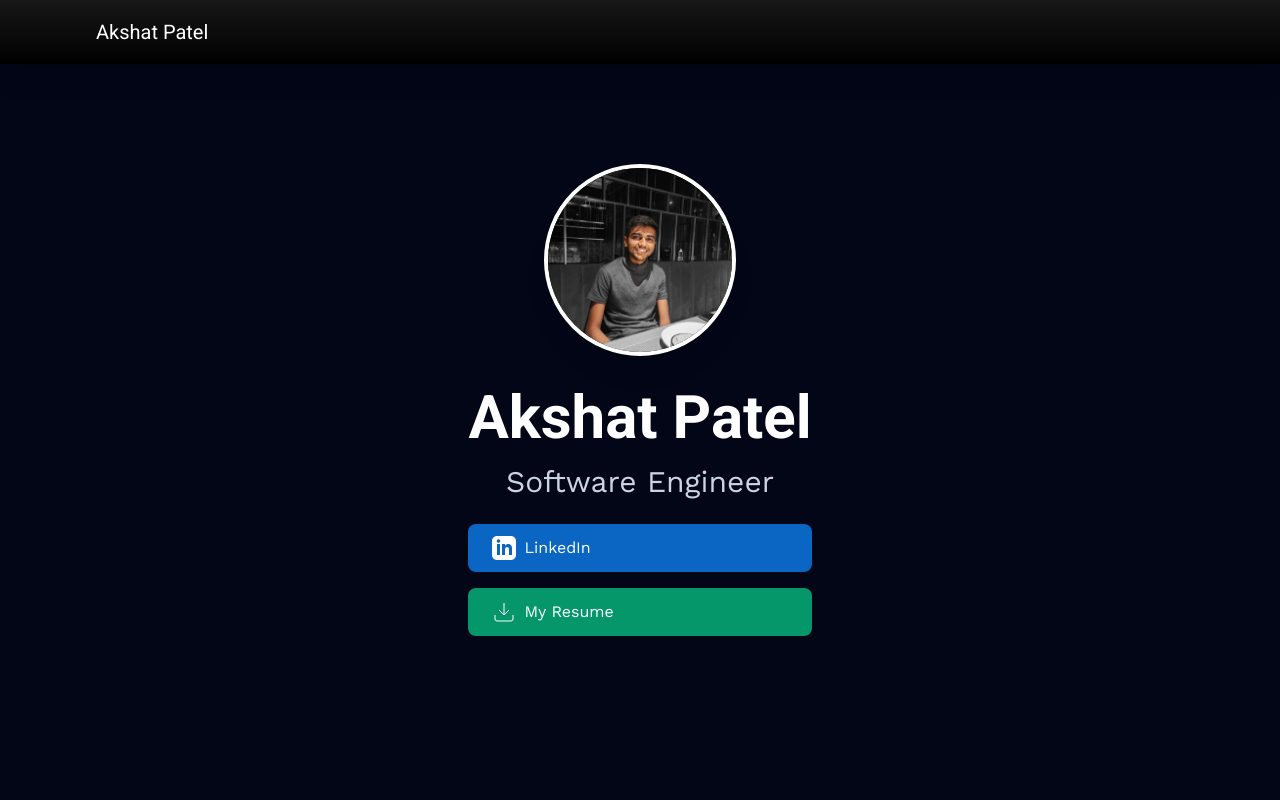
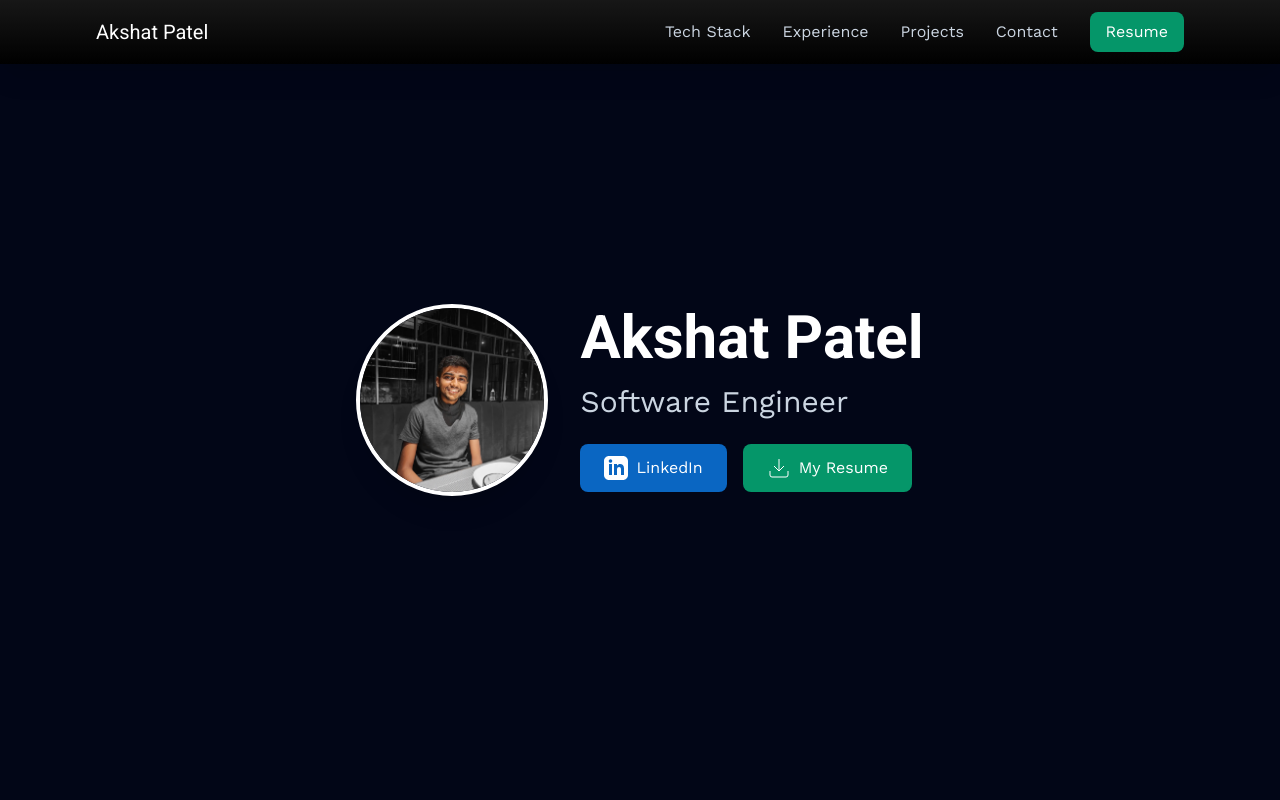
Before and after one commit to AkshatPatel07/Akshat-Patel-Portfolio, a React (Create React App) app: page / in a window 1280 px wide. Shown: the top 800 px of the page. Built offline with nearby package versions, Linux system fonts and the light colour scheme.

Commit message:
Modified few things

```diff
--- a/package.json
+++ b/package.json
@@ -3,6 +3,8 @@
   "version": "0.1.0",
   "private": true,
   "dependencies": {
+    "@emailjs/browser": "^4.4.1",
+    "@tailwindcss/postcss": "^4.1.4",
     "@testing-library/dom": "^10.4.0",
     "@testing-library/jest-dom": "^6.6.3",
     "@testing-library/react": "^16.3.0",
@@ -10,6 +12,7 @@
     "react": "^19.1.0",
     "react-dom": "^19.1.0",
     "react-scripts": "5.0.1",
+    "react-scroll": "^1.9.3",
     "web-vitals": "^2.1.4"
   },
   "scripts": {
@@ -39,6 +42,6 @@
   },
   "devDependencies": {
     "@tailwindcss/cli": "^4.1.4",
-    "tailwindcss": "^4.1.4"
+    "tailwindcss": "^3.4.17"
   }
 }
--- a/tailwind.config.js
+++ b/tailwind.config.js
@@ -1,5 +1,10 @@
-module.exports = {
-    content: ["./src/**/*.{js,jsx,ts,tsx}"],
-    theme: { extend: {} },
-    plugins: [],
-  };
+export default {
+  content: [
+    "./index.html",
+    "./src/**/*.{js,ts,jsx,tsx}",
+  ],
+  theme: {
+    extend: {},
+  },
+  plugins: [],
+}
```
Also changed, not shown: 1 other file (tests, documents, lock files or other folders).
